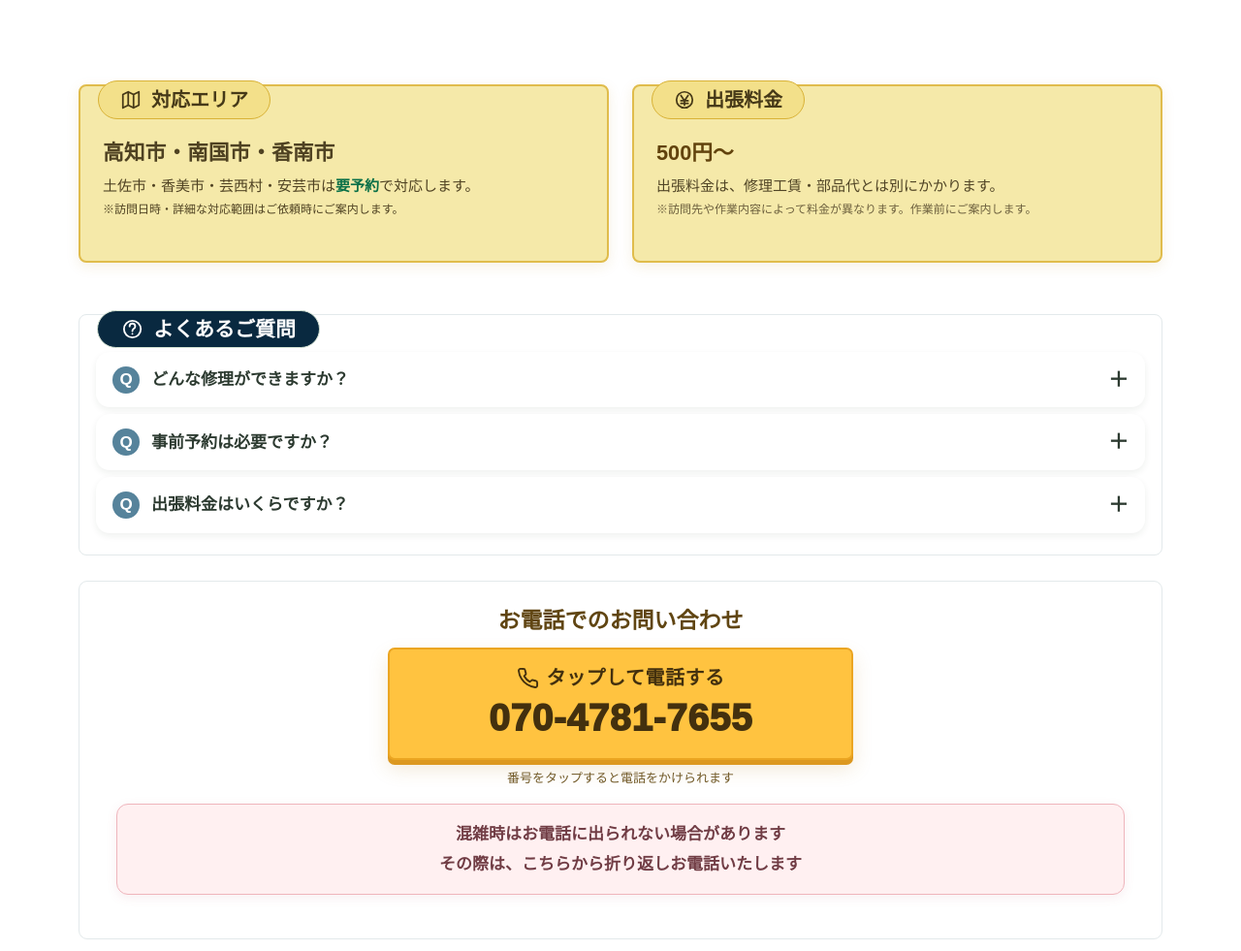
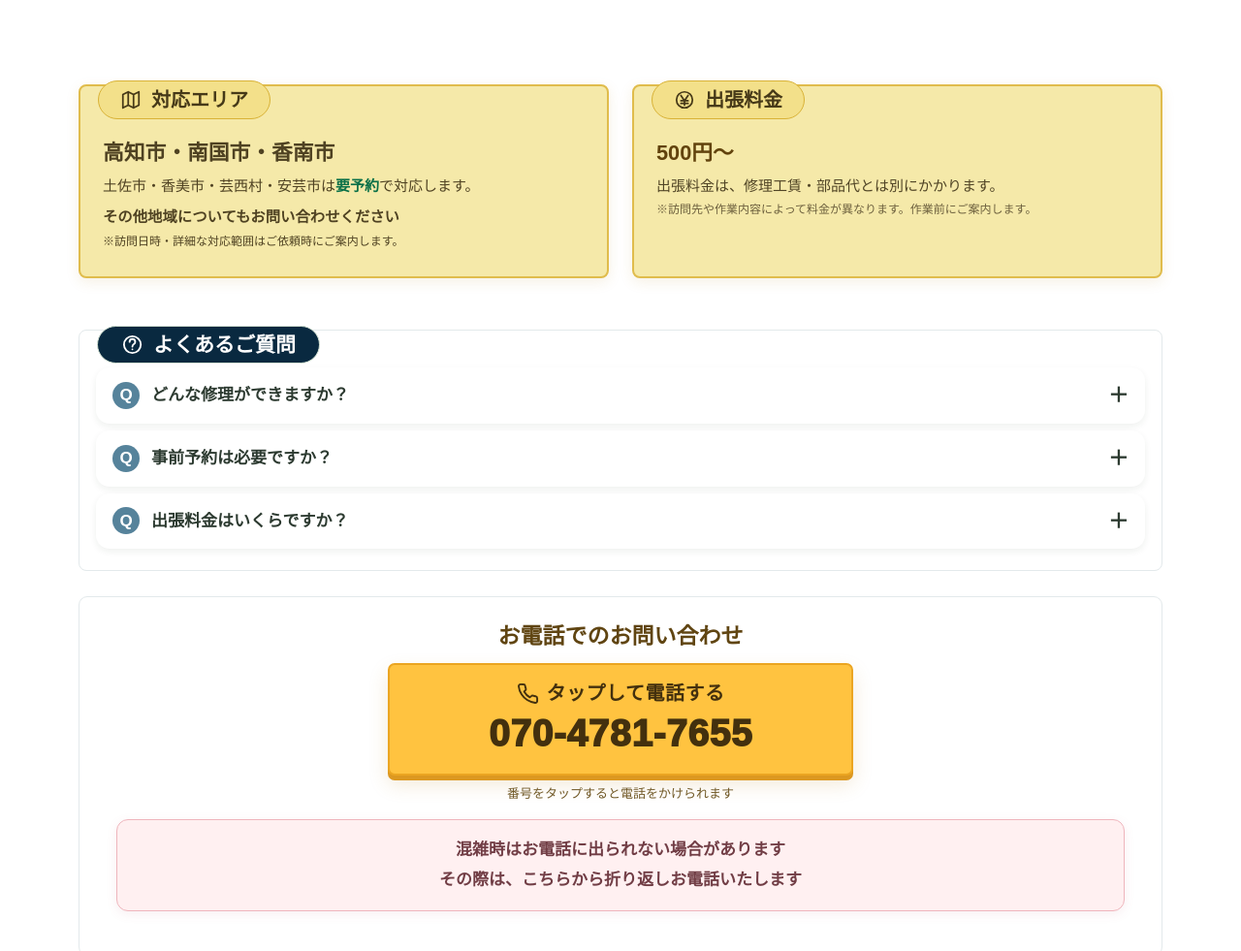
Before and after one commit to yamashita-bicycle/TOP, a plain HTML site: page visit-repair.html in a window 1280 px wide. Shown: the part 2291-3272 px from the top of the page at 97% size. Drawn offline with Linux system fonts and the light colour scheme.

Commit message:
Add files via upload

```diff
--- a/visit-repair.html
+++ b/visit-repair.html
@@ -1018,6 +1018,15 @@ body{background:#fbfaf6}
  .ref-area-extra-note{display:block!important;box-sizing:border-box;margin:-2px 0 10px!important;padding:11px 9px!important;background:#fff8d8!important;border:1px solid #e9d48b!important;border-radius:11px!important;color:#144e37!important;font-size:clamp(12px,3.5vw,15px)!important;font-weight:800!important;line-height:1.55!important;text-align:center!important;}
 }
 @media(min-width:701px){.ref-area-extra-note{display:none!important}}
+
+/* PC only: additional coverage inquiry in the existing area card */
+@media (min-width:701px){
+  .details .detail-box:first-child .other-area-contact{
+    margin:9px 0 5px; font-size:clamp(14px,1.2vw,17px); font-weight:800;
+    line-height:1.5; color:#175a41;
+  }
+}
+
 </style>
 </head><body>
 <div class="page">
@@ -1047,7 +1056,7 @@ body{background:#fbfaf6}
   <img class="repair-illustration-pc" src="visit-assets/repair_info_approved.png" alt="対応内容：現地での修理・引き取り修理。ご利用の流れ：1 ご相談・受付、2 訪問日時の確認、3 出張修理、4 修理・お支払い。" loading="lazy" decoding="async">
   <div class="repair-illustration-mobile mobile-photo-repair" aria-label="対応内容とご利用の流れ（スマホ表示）"><h2>対応内容</h2><div class="mobile-photo-route-list"><img src="visit-assets/mobile_route_1_photo.webp" alt="現地での修理：その場でできる修理は訪問先で対応します。" width="1080" height="430" loading="lazy" decoding="async"><img src="visit-assets/mobile_route_2_photo.webp" alt="引き取り修理：現地で難しい修理はお預かりして工房で。" width="1080" height="430" loading="lazy" decoding="async"></div><h2>ご利用の流れ</h2><div class="mobile-photo-steps-list"><img src="visit-assets/mobile_step_1_photo.webp" alt="1 ご相談・受付：症状・訪問場所をお伺いします。" width="1080" height="315" loading="lazy" decoding="async"><img src="visit-assets/mobile_step_2_photo.webp" alt="2 訪問日時の確認：日時・場所・料金を確認します。" width="1080" height="315" loading="lazy" decoding="async"><img src="visit-assets/mobile_step_3_photo.webp" alt="3 出張修理：ご指定の場所へ伺います。" width="1080" height="315" loading="lazy" decoding="async"><img src="visit-assets/mobile_step_4_photo.webp" alt="4 修理・お支払い：作業をご確認後、お支払い。" width="1080" height="315" loading="lazy" decoding="async"></div></div>
 </section>
-<div class="details"><section class="detail-box"><h2 class="pill-title"><svg class="ui-icon" viewBox="0 0 24 24" fill="none" stroke="currentColor" stroke-width="1.9" stroke-linecap="round" stroke-linejoin="round" aria-hidden="true"><path d="m3 6 6-3 6 3 6-3v15l-6 3-6-3-6 3zM9 3v15M15 6v15"/></svg> 対応エリア</h2><strong>高知市・南国市・香南市</strong><p>土佐市・香美市・芸西村・安芸市は<strong class="reservation-inline">要予約</strong>で対応します。</p><p class="small">※訪問日時・詳細な対応範囲はご依頼時にご案内します。</p></section><section class="detail-box"><h2 class="pill-title"><svg class="ui-icon" viewBox="0 0 24 24" fill="none" stroke="currentColor" stroke-width="1.9" stroke-linecap="round" stroke-linejoin="round" aria-hidden="true"><circle cx="12" cy="12" r="9"/><path d="m8 7 4 6 4-6m-4 6v5m-4-5h8m-8 3h8"/></svg> 出張料金</h2><strong>500円～</strong><p>出張料金は、修理工賃・部品代とは別にかかります。</p><p class="small">※訪問先や作業内容によって料金が異なります。作業前にご案内します。</p></section></div>
+<div class="details"><section class="detail-box"><h2 class="pill-title"><svg class="ui-icon" viewBox="0 0 24 24" fill="none" stroke="currentColor" stroke-width="1.9" stroke-linecap="round" stroke-linejoin="round" aria-hidden="true"><path d="m3 6 6-3 6 3 6-3v15l-6 3-6-3-6 3zM9 3v15M15 6v15"/></svg> 対応エリア</h2><strong>高知市・南国市・香南市</strong><p>土佐市・香美市・芸西村・安芸市は<strong class="reservation-inline">要予約</strong>で対応します。</p><p class="other-area-contact">その他地域についてもお問い合わせください</p><p class="small">※訪問日時・詳細な対応範囲はご依頼時にご案内します。</p></section><section class="detail-box"><h2 class="pill-title"><svg class="ui-icon" viewBox="0 0 24 24" fill="none" stroke="currentColor" stroke-width="1.9" stroke-linecap="round" stroke-linejoin="round" aria-hidden="true"><circle cx="12" cy="12" r="9"/><path d="m8 7 4 6 4-6m-4 6v5m-4-5h8m-8 3h8"/></svg> 出張料金</h2><strong>500円～</strong><p>出張料金は、修理工賃・部品代とは別にかかります。</p><p class="small">※訪問先や作業内容によって料金が異なります。作業前にご案内します。</p></section></div>
 <section class="faq-box"><h2 class="pill-title"><svg class="ui-icon" viewBox="0 0 24 24" fill="none" stroke="currentColor" stroke-width="1.9" stroke-linecap="round" stroke-linejoin="round" aria-hidden="true"><circle cx="12" cy="12" r="9"/><path d="M9 9a3 3 0 0 1 6 0c0 3-3 2-3 5m0 3h.01"/></svg> よくあるご質問</h2><details><summary>どんな修理ができますか？</summary><p>パンク修理・ブレーキ調整・チェーン調整などに対応します。現地での修理が難しい場合は、お預かりして工房で修理します。</p></details><details><summary>事前予約は必要ですか？</summary><p>通常の出張修理は事前にご相談ください。外出先での故障などお急ぎの場合は、できるだけ早く現地へお伺いし、修理できるよう対応します。ただし、訪問状況や場所によってはお時間をいただく場合があります。店舗へのご来店は予約不要です。</p></details><details><summary>出張料金はいくらですか？</summary><p>出張料金は500円からです。修理工賃・部品代とは別にかかり、訪問先や作業内容によって異なります。作業前に料金をご案内します。</p></details></section>
 <section class="bottom-phone-panel" aria-label="お電話でのお問い合わせ"><p class="bottom-phone-title">お電話でのお問い合わせ</p><a class="bottom-phone-button" href="tel:07047817655" aria-label="070-4781-7655 に電話をかける"><span class="phone-cta-lead"><svg viewBox="0 0 24 24" fill="none" stroke="currentColor" stroke-width="2" stroke-linecap="round" stroke-linejoin="round" aria-hidden="true"><path d="M22 16.92v3a2 2 0 0 1-2.18 2 19.79 19.79 0 0 1-8.63-3.07 19.5 19.5 0 0 1-6-6A19.79 19.79 0 0 1 2.08 4.18 2 2 0 0 1 4.06 2h3a2 2 0 0 1 2 1.72c.12.9.35 1.78.68 2.62a2 2 0 0 1-.45 2.11L8 9.91a16 16 0 0 0 6.09 6.09l1.46-1.29a2 2 0 0 1 2.11-.45c.84.33 1.72.56 2.62.68A2 2 0 0 1 22 16.92z"/></svg> タップして電話する</span><span class="phone-cta-number">070-4781-7655</span></a><p class="bottom-phone-hint">番号をタップすると電話をかけられます</p><div class="callback-notice" role="note"><span>混雑時はお電話に出られない場合があります<br>その際は、こちらから折り返しお電話いたします</span></div></section>
 <div class="cta-row"><a class="cta-link main-link" href="https://yamashita-bicycle.github.io/TOP/"><svg class="ui-icon" viewBox="0 0 24 24" fill="none" stroke="currentColor" stroke-width="1.9" stroke-linecap="round" stroke-linejoin="round" aria-hidden="true"><path d="m3 11 9-8 9 8v10H3z"/><path d="M9 21v-8h6v8"/></svg> 公式HPへ戻る</a><a class="cta-link" href="https://yamashita-bicycle.github.io/TOP/#news"><svg class="ui-icon" viewBox="0 0 24 24" fill="none" stroke="currentColor" stroke-width="1.9" stroke-linecap="round" stroke-linejoin="round" aria-hidden="true"><circle cx="12" cy="12" r="9"/><path d="M12 11v6m0-10h.01"/></svg> 最新のお知らせを見る</a></div>
```
